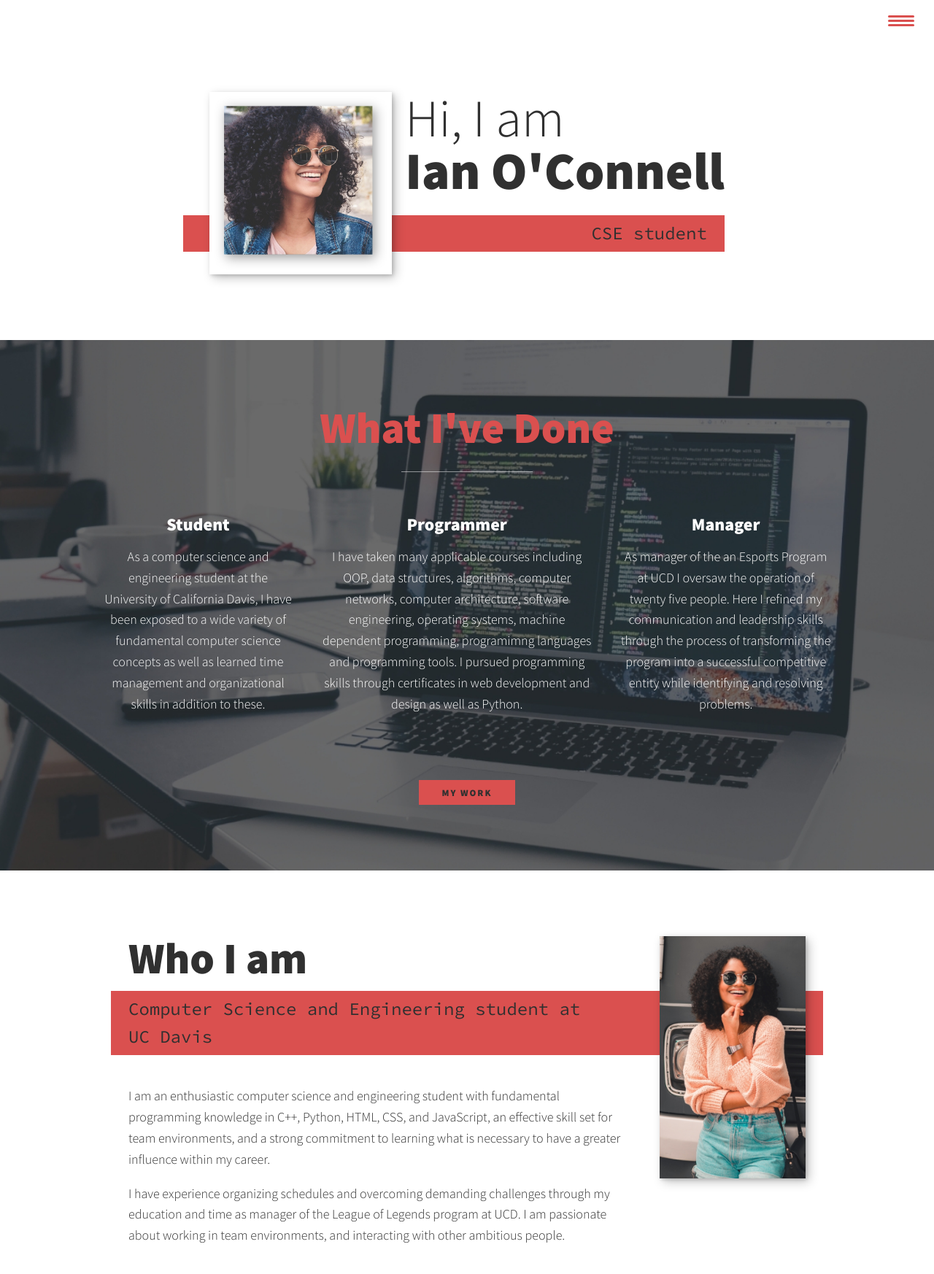
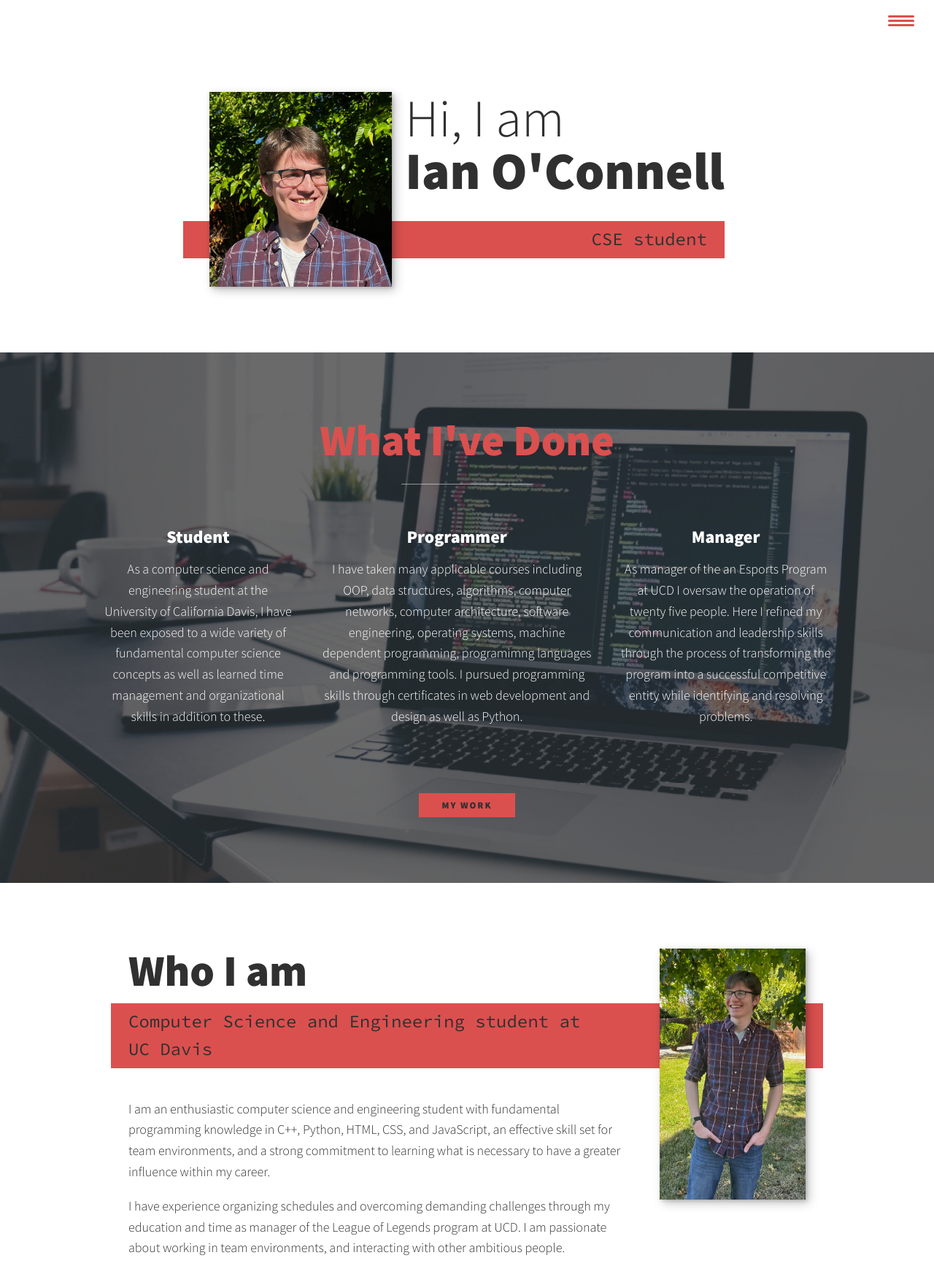
Before and after one commit to Braxai/portfolio-website, a plain HTML site: page Personal Website/index.html in a window 1280 px wide. Shown: the top 1746 px of the page at 73% size. Drawn offline with nearby package versions, Linux system fonts and the light colour scheme.

Commit message:
Updated images

```diff
--- a/Personal Website/index.html
+++ b/Personal Website/index.html
@@ -38,7 +38,7 @@
                 Hi, I am <strong>Ian O'Connell</strong>
             </h1> <!-- BEM system -- meants modifier class -->
             <p class="section__subtitle section__subtitle--intro">CSE student</p>
-            <img src="img/dev-jane-01.jpg" alt="a picture of Jane Smith smiling" class="intro__img">
+            <img src="img/ian-oconnell-01.jpg" alt="a picture of Ian O'Connell smiling" class="intro__img">
         </section>
 
         <!-- My Experiences -->
@@ -88,7 +88,7 @@
                 I am passionate about working in team environments, and interacting with other ambitious people.</p>
             </div>
 
-            <img src="img/dev-jane-02.jpg" alt="Jane leaning against a bus" class="about-me__img">
+            <img src="img/ian-oconnell-02.jpg" alt="Jane leaning against a bus" class="about-me__img">
         </section>
 
         <!-- My Work -->
```
Also changed, not shown: Personal Website/img/dev-jane-01.jpg (deleted), Personal Website/img/dev-jane-02.jpg (deleted), Personal Website/img/devjane.png (deleted), Personal Website/img/ian-oconnell-01.jpg (added), Personal Website/img/ian-oconnell-02.jpg (added).
